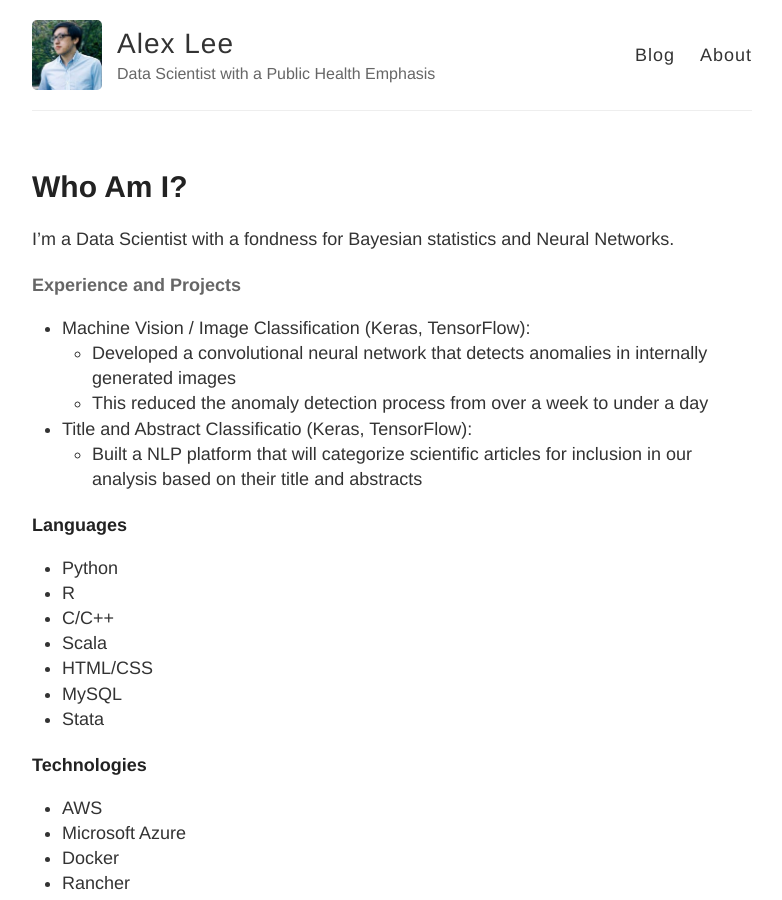
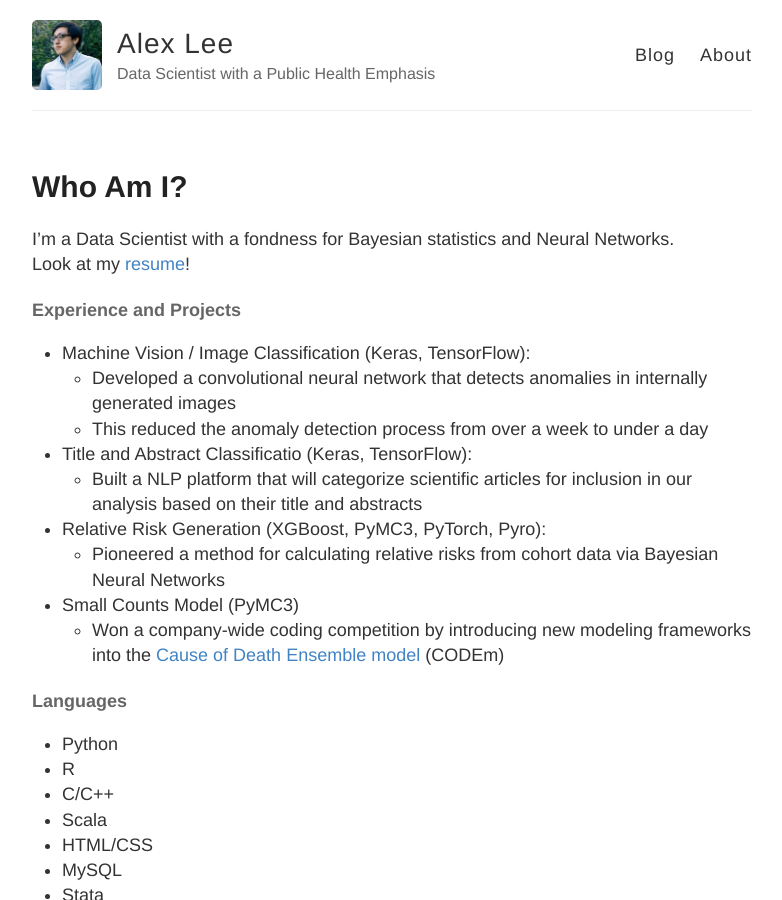
Before and after one commit to westford14/westford14.github.io, a Jekyll site: the page built from about.md, in a window 1280 px wide and 900 px high. Shown: the whole window, without its empty margins (248-1030 px from the left). Built offline with Jekyll 4.4.1, drawn with Linux system fonts in a browser that asks for light colours.

Commit message:
pushing up resume

```diff
--- a/about.md
+++ b/about.md
@@ -5,6 +5,7 @@ permalink: /about/
 ---
 
 I'm a Data Scientist with a fondness for Bayesian statistics and Neural Networks.
+Look at my [resume](https://raw.githubusercontent.com/westford14/westford14.github.io/master/images/alee91_resume.pdf)!
 
 #### Experience and Projects
 
@@ -13,8 +14,12 @@ I'm a Data Scientist with a fondness for Bayesian statistics and Neural Networks
 	* This reduced the anomaly detection process from over a week to under a day
 * Title and Abstract Classificatio \(Keras, TensorFlow\):
 	* Built a NLP platform that will categorize scientific articles for inclusion in our analysis based on their title and abstracts
+* Relative Risk Generation (XGBoost, PyMC3, PyTorch, Pyro):
+	* Pioneered a method for calculating relative risks from cohort data via Bayesian Neural Networks
+* Small Counts Model (PyMC3)
+	* Won a company-wide coding competition by introducing new modeling frameworks into the [Cause of Death Ensemble model](http://www.healthdata.org/research-article/modeling-causes-death-integrated-approach-using-codem) \(CODEm\)
 
-##### Languages
+#### Languages
 * Python
 * R
 * C/C++
@@ -23,7 +28,7 @@ I'm a Data Scientist with a fondness for Bayesian statistics and Neural Networks
 * MySQL
 * Stata
 
-##### Technologies
+#### Technologies
 * AWS
 * Microsoft Azure
 * Docker
```
Also changed, not shown: 3 other files.
